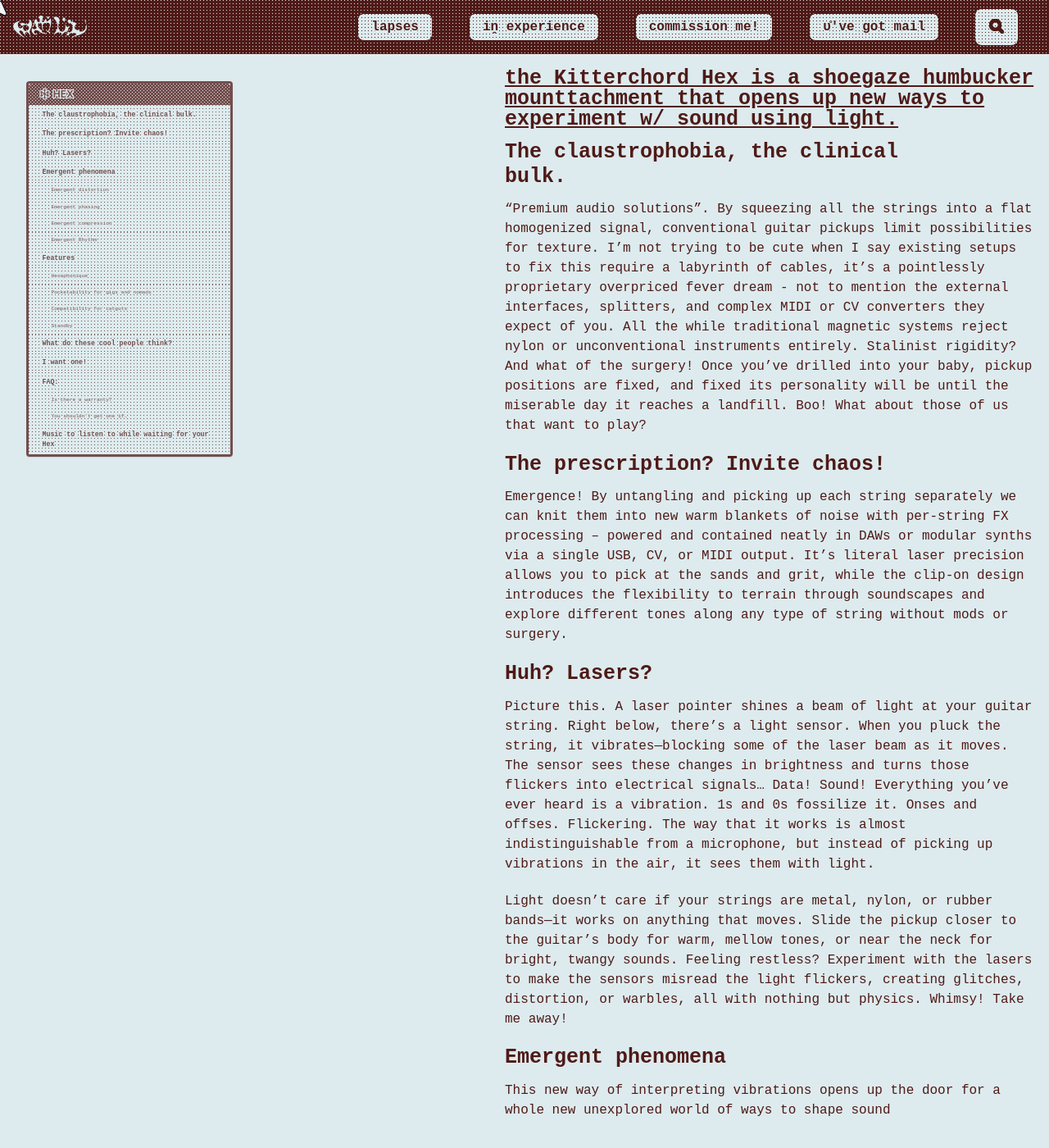
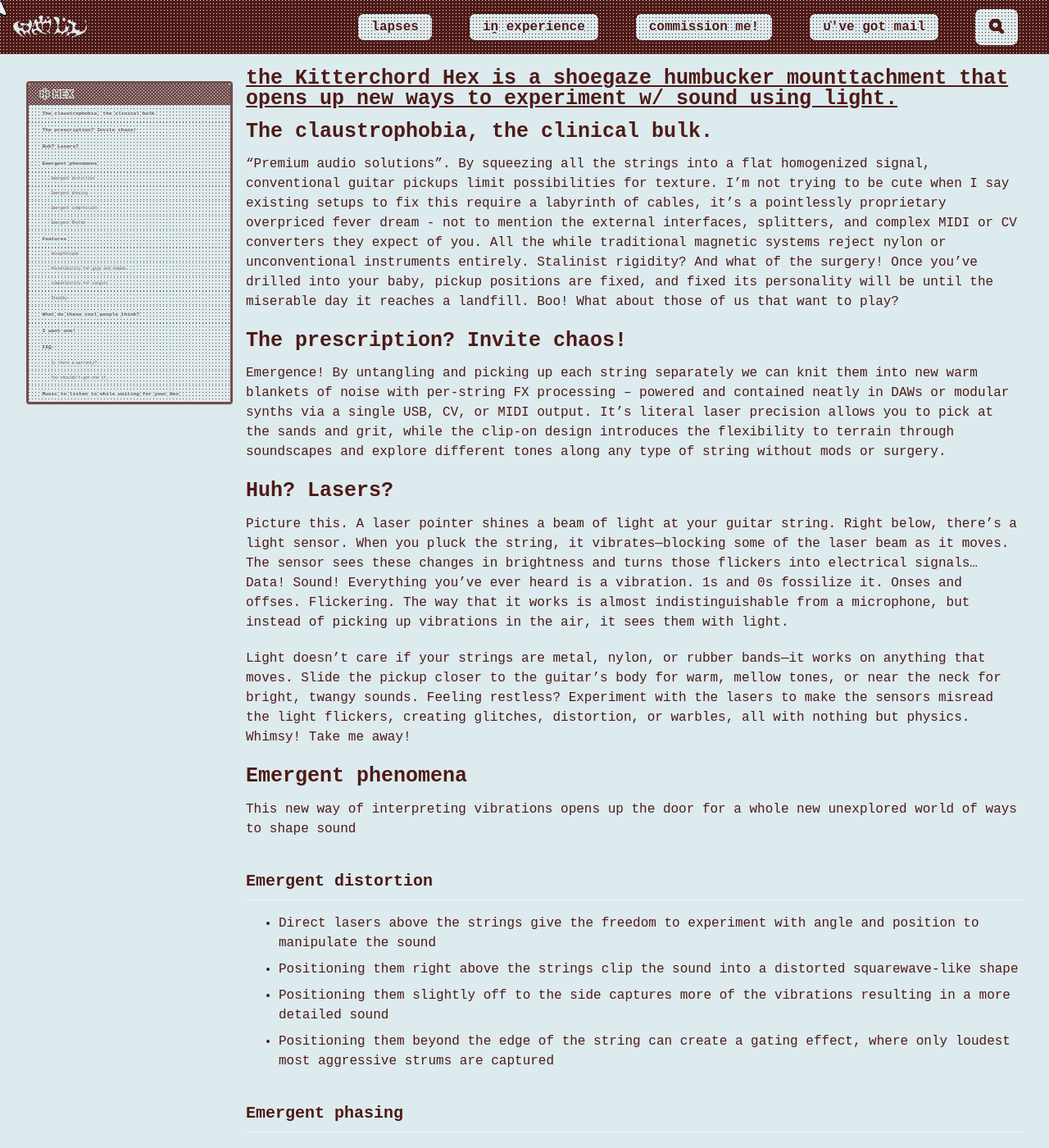
Before and after one commit to cryotato/cryotato.github.io, a Jekyll site: the page built from _pages/shop.md, in a window 1280 px wide and 1400 px high. Shown: the whole window at 82% size. Built offline with Jekyll 4.4.1, drawn with Linux system fonts in a browser that asks for light colours; cached includes are drawn as plain includes.

Commit message:
toc left fix

```diff
--- a/_layouts/toc-left.html
+++ b/_layouts/toc-left.html
@@ -18,7 +18,7 @@ layout: default
   {% endunless %}
 {% endif %}
 
-<div id="main" role="main" class="toc-left-layout">
+<div id="main" role="main" class="wide toc-left-layout">
   {% comment %}<!-- TOC moved to the left sidebar position -->{% endcomment %}
   {% if page.toc %}
     <aside class="sidebar sticky">
--- a/assets/css/main.scss
+++ b/assets/css/main.scss
@@ -666,59 +666,43 @@ button:hover, .btn:hover {
     text-decoration: none !important; /* Remove underline on hover */
   }
 }
-/* Custom styles for toc-left layout */
+/* Custom styles for wide layout with left TOC */
 /* ========================================================================== */
 
-.toc-left-layout {
+.wide.toc-left-layout {
 
-  /* Adjust the main page content area */
+  /* Adjust the main page content area to sit next to the left sidebar */
   .page {
     @include breakpoint($large) {
-      float: inline-end; /* Float page content to the right of the left sidebar */
       width: calc(100% - #{$right-sidebar-width-narrow}); /* Calculate width based on sidebar */
-      padding-inline-start: $right-sidebar-width-narrow; /* Add padding on the LEFT */
-      padding-inline-end: 0; /* Remove default right padding */
+      float: inline-start; /* Float page content next to the sidebar */
+      padding-inline-start: 0; /* Remove any inherited left padding */
+      padding-inline-end: 0; /* Remove any inherited right padding */
     }
 
     @include breakpoint($x-large) {
       width: calc(100% - #{$right-sidebar-width}); /* Use the wider variable */
-      padding-inline-start: $right-sidebar-width; /* Add padding on the LEFT */
-      padding-inline-end: 0; /* Remove default right padding */
     }
   }
 
-  /* Ensure the TOC (now using .sidebar class) is correctly positioned */
-  .sidebar { // Targets the TOC in this layout
-     @include breakpoint($large) {
-       float: inline-start; /* Make sure it floats left */
-       /* Width is handled by the default .sidebar styles */
-       /* Sticky positioning is handled by the .sticky class */
-     }
+  /* Ensure the TOC sidebar itself is correctly styled and sized */
+  .sidebar { // Targets the TOC <aside class="sidebar sticky">
+    @include breakpoint($large) {
+      float: inline-start; /* Ensure it floats left */
+      /* Width and sticky are handled by default .sidebar and .sticky rules */
+
+      /* Adjust TOC item font size */
+      .toc__menu {
+        li, a {
+          font-size: $type-size-6; /* Match default sidebar text size */
+          /* You could try $type-size-5 if this is still too small */
+        }
+      }
+    }
   }
 
-  /* Hide the original right sidebar container if it somehow renders */
+  /* Hide the default right sidebar area if it exists */
   .sidebar__right {
     display: none;
   }
 }
-
-/* Ensure the wide layout still works by overriding our changes if needed */
-/* Apply this only if a page uses BOTH wide and toc-left layouts */
-.wide.toc-left-layout {
-  .page {
-     @include breakpoint($large) {
-        width: 100%;
-        padding-inline-start: 0;
-        float: none;
-     }
-     @include breakpoint($x-large) {
-        width: 100%;
-        padding-inline-start: 0;
-     }
-  }
-  .sidebar { // Hide the TOC sidebar in wide mode for this layout
-    @include breakpoint($large) {
-      display: none;
-    }
-  }
-}
```
